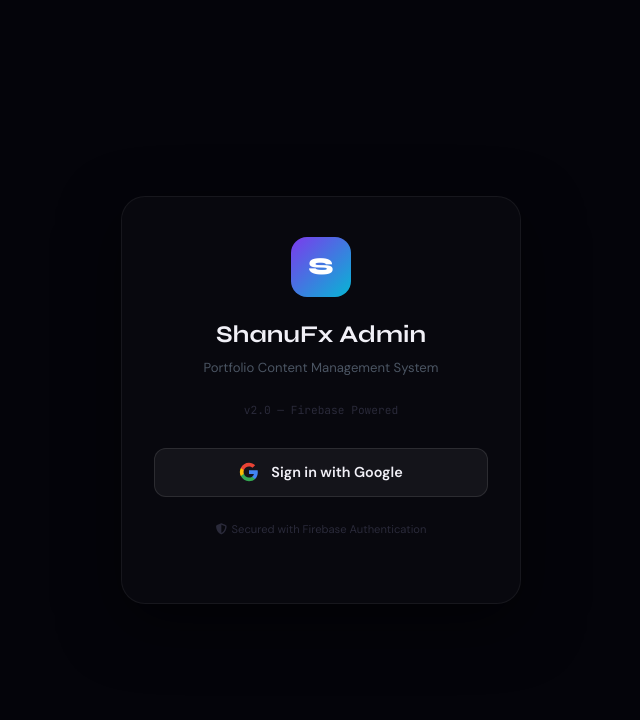
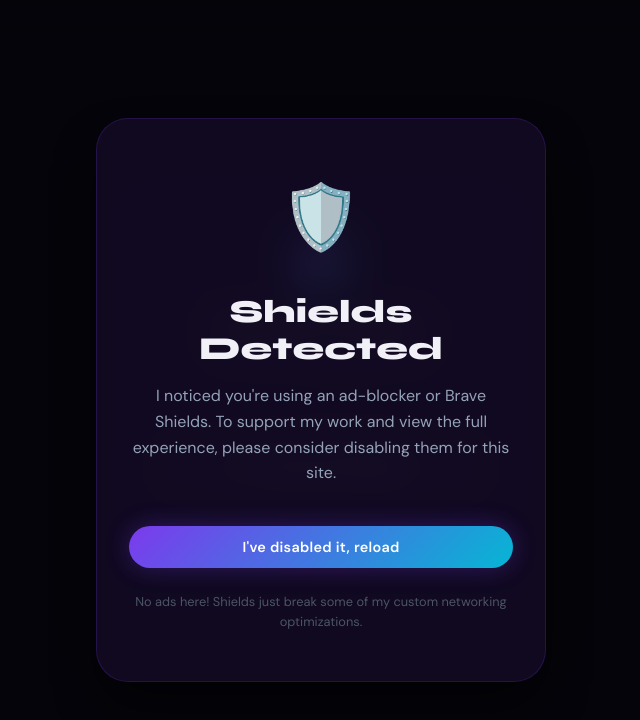
Before and after one commit to ShanudhaTirosh/ps, a React (Vite) app: page /admin in a window 1280 px wide. Shown: the top 720 px of the page, without its empty margins (319-959 px from the left). Built offline with nearby package versions, Linux system fonts and the light colour scheme; no server answers.

Commit message:
feat: add AdminLogin page and implement ad-block and right-click protection in App routing

```diff
--- a/src/App.jsx
+++ b/src/App.jsx
@@ -34,7 +34,14 @@
     if (user) return; // Don't check for admins
 
     const checkAdBlock = async () => {
-      // Method 1: Check for common adblocker classes
+      let blocked = false;
+
+      // Check for Brave Shields
+      if (navigator.brave && await navigator.brave.isBrave()) {
+        blocked = true;
+      }
+
+      // Check for common adblocker classes
       const testAd = document.createElement('div');
       testAd.innerHTML = '&nbsp;';
       testAd.className = 'ad-banner adsbox ads google-ads-container';
@@ -43,12 +50,24 @@
       testAd.style.top = '-9999px';
       document.body.appendChild(testAd);
 
-      window.setTimeout(() => {
-        if (testAd.offsetHeight === 0 || testAd.style.display === 'none' || testAd.style.visibility === 'hidden') {
-          setIsBlocked(true);
+      await new Promise(resolve => setTimeout(resolve, 500));
+
+      if (testAd.offsetHeight === 0 || testAd.style.display === 'none' || testAd.style.visibility === 'hidden') {
+        blocked = true;
+      }
+      document.body.removeChild(testAd);
+
+      // Final check: fetch a known ad script
+      if (!blocked) {
+        try {
+          const response = await fetch('https://pagead2.googlesyndication.com/pagead/js/adsbygoogle.js', { mode: 'no-cors' });
+          if (!response.ok && response.status === 0) blocked = true;
+        } catch {
+          blocked = true;
         }
-        document.body.removeChild(testAd);
-      }, 300);
+      }
+
+      setIsBlocked(blocked);
     };
 
     checkAdBlock();
--- a/src/admin/Login.jsx
+++ b/src/admin/Login.jsx
@@ -1,5 +1,5 @@
 import { useEffect } from 'react';
-import { useNavigate } from 'react-router-dom';
+import { useNavigate, Link } from 'react-router-dom';
 import { useAuth } from '../context/AuthContext';
 
 export default function AdminLogin() {
@@ -44,10 +44,31 @@
           Sign in with Google
         </button>
 
-        <p style={{ fontSize: '0.7rem', color: '#2a2a3a', marginTop: '1.5rem' }}>
+        <p style={{ fontSize: '0.7rem', color: '#2a2a3a', marginTop: '1.5rem', marginBottom: '1rem' }}>
           <i className="fas fa-shield-alt" style={{ marginRight: '0.3rem' }} />
           Secured with Firebase Authentication
         </p>
+
+        <Link
+          to="/"
+          style={{
+            fontSize: '0.8rem',
+            color: '#7c3aed',
+            textDecoration: 'none',
+            display: 'flex',
+            alignItems: 'center',
+            justifyContent: 'center',
+            gap: '0.5rem',
+            marginTop: '0.5rem',
+            fontWeight: 600,
+            opacity: 0.8,
+            transition: 'opacity 0.2s'
+          }}
+          onMouseEnter={(e) => e.target.style.opacity = 1}
+          onMouseLeave={(e) => e.target.style.opacity = 0.8}
+        >
+          <i className="fas fa-arrow-left" /> Back to Website
+        </Link>
       </div>
     </div>
   );
```
